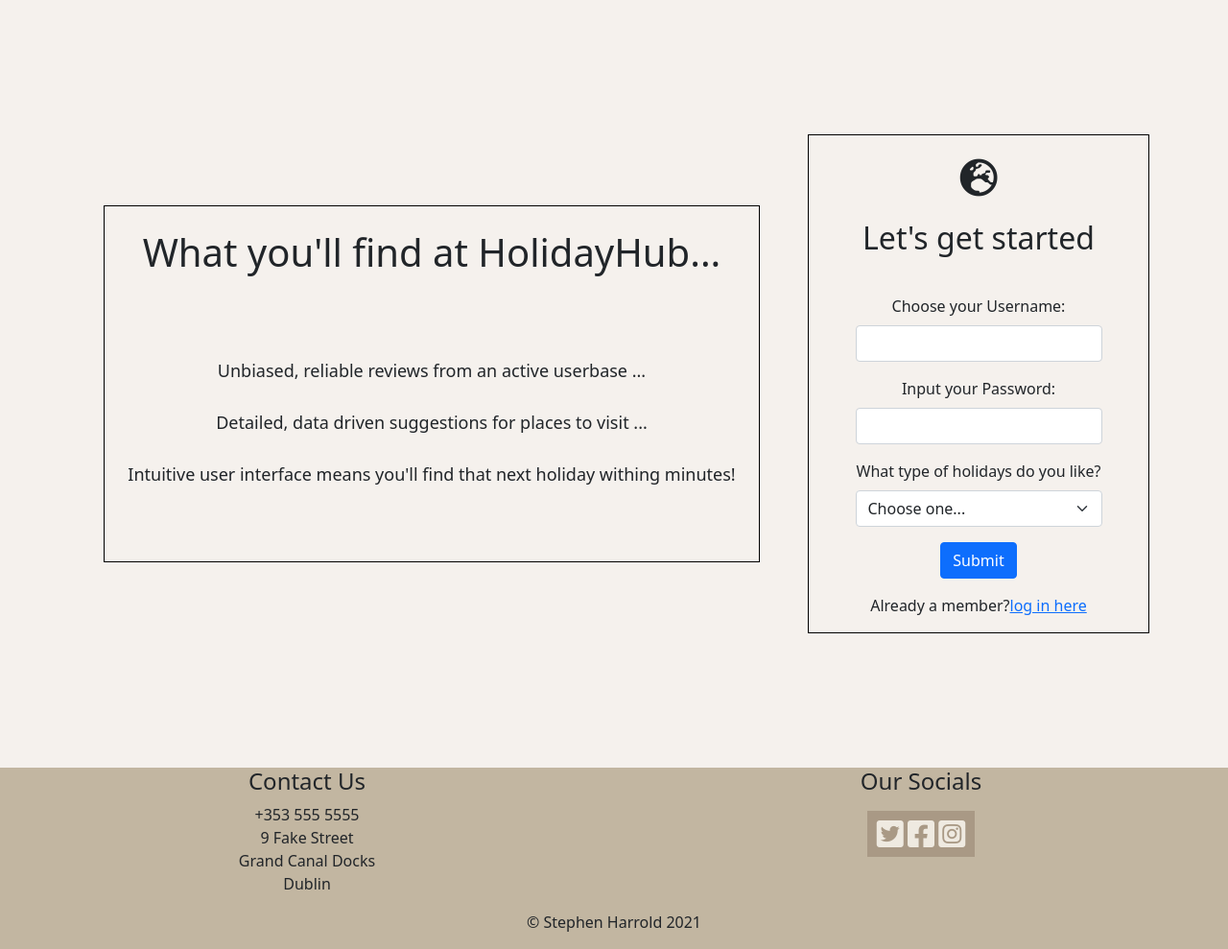
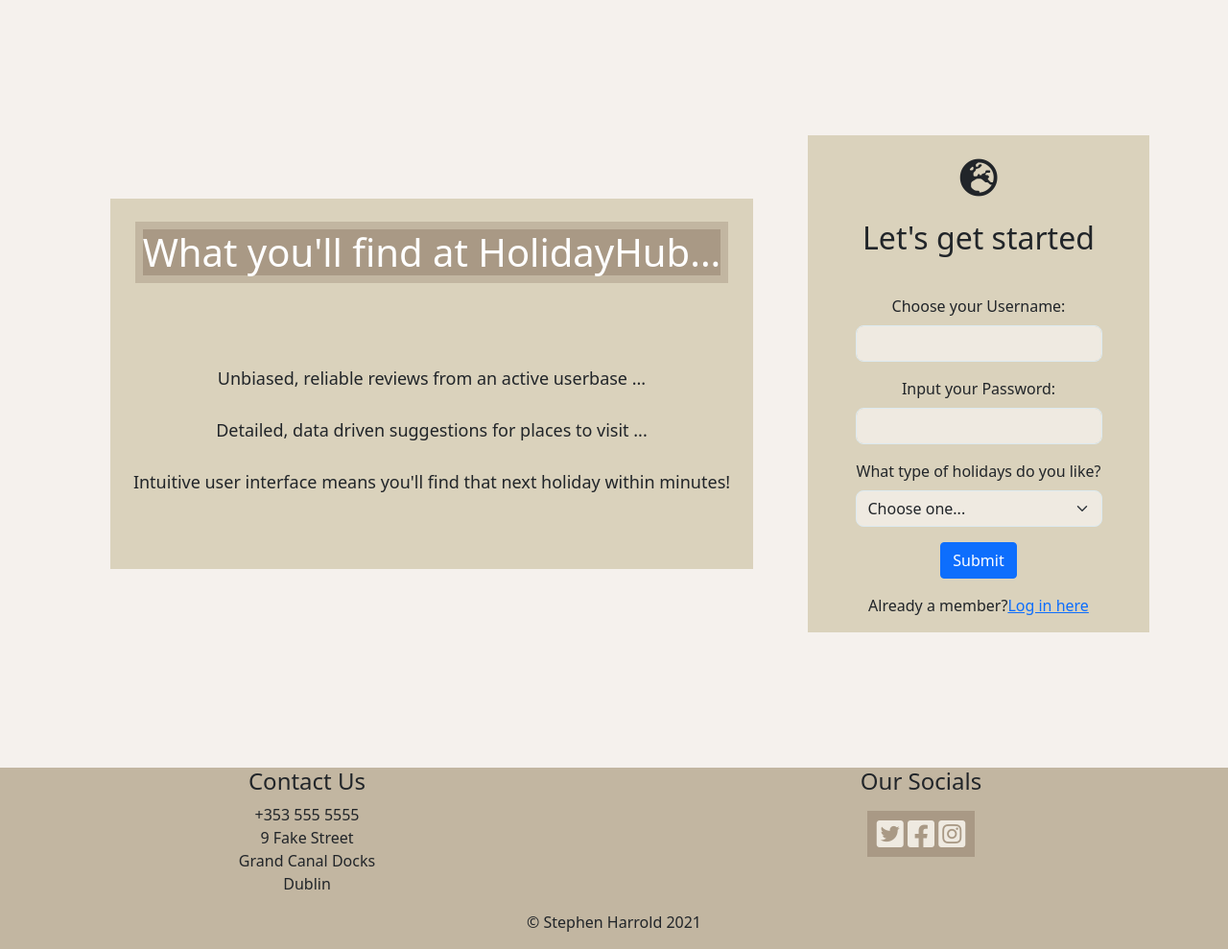
Before and after one commit to steharr/ms3-holiday-review, a Flask app: page /register in a window 1280 px wide. Shown: the part 62-1051 px from the top of the page at 96% size. Run offline with Flask 2, Linux system fonts and the light colour scheme; data that the repository does not hold is empty; some libraries are stand-ins or nearby versions.

Commit message:
clean up style to match rest of site

```diff
--- a/templates/register.html
+++ b/templates/register.html
@@ -5,22 +5,21 @@
 
     <div class="d-none d-lg-flex col-lg-8">
         <div
-            class="d-flex flex-column justify-content-around align-items-center px-4 call-to-action black-outline mx-auto">
-            <h1 class="my-4">What you'll find at HolidayHub...</h1>
+            class="d-flex flex-column justify-content-around align-items-center px-4 call-to-action panel-site mx-auto">
+            <h1 class="my-4 panel-inner">What you'll find at HolidayHub...</h1>
             <div class="my-5">
                 <p class="reasons-to-register">
                     Unbiased, reliable reviews from an active userbase ...
                     <br>
                     Detailed, data driven suggestions for places to visit ...
                     <br>
-                    Intuitive user interface means you'll find that next holiday withing minutes!
+                    Intuitive user interface means you'll find that next holiday within minutes!
                 </p>
             </div>
         </div>
     </div>
     <div class="col-lg-4">
-        <div
-            class="d-flex flex-column justify-content-around align-items-center px-4 text-center black-outline mx-auto">
+        <div class="d-flex flex-column justify-content-around align-items-center px-4 text-center panel-site mx-auto">
             <i class="my-4 fas fa-globe-europe fs-1"></i>
             <h2>Let's get started</h2>
             <!-- flash messages -->
@@ -40,9 +39,9 @@
                 <!-- username -->
                 <div class="mb-3">
                     <label id="usernameHelp" for="username" class="form-label">Choose your Username:</label>
-                    <input type="text" name="username" class="form-control" id="username"
-                        aria-describedby="usernameHelp" minlength="5" maxlength="15" pattern="^[a-zA-Z0-9]{5,15}$"
-                        required>
+                    <input type="text" name="username" class="form-control panel-review-info grey-outline rounded-edges"
+                        id="username" aria-describedby="usernameHelp" minlength="5" maxlength="15"
+                        pattern="^[a-zA-Z0-9]{5,15}$" required>
                     <div class="invalid-feedback">
                         Please choose a valid username!
                     </div>
@@ -50,7 +49,8 @@
                 <!-- password -->
                 <div class="mb-3">
                     <label for="password" class="form-label">Input your Password:</label>
-                    <input type="password" name="password" class="form-control" id="password" minlength="5"
+                    <input type="password" name="password"
+                        class="form-control panel-review-info grey-outline rounded-edges" id="password" minlength="5"
                         maxlength="15" pattern="^[a-zA-Z0-9]{5,15}$" required>
                     <div class="invalid-feedback">
                         Please choose a valid password!
@@ -59,8 +59,8 @@
                 <!-- holiday type selection -->
                 <div class="mb-3">
                     <label for="holiday" class="form-label">What type of holidays do you like?</label>
-                    <select class="form-select" name="holiday" id="holiday" aria-label="Default select example"
-                        required>
+                    <select class="form-select panel-review-info grey-outline rounded-edges" name="holiday" id="holiday"
+                        aria-label="Default select example" required>
                         <option selected value="" disabled="disabled">Choose one...</option>
                         {% for type in holiday_type %}
                         <option value="{{ type.holiday_type }}">{{ type.holiday_type.capitalize() }}</option>
@@ -73,7 +73,7 @@
                 <!-- submit button -->
                 <button type="submit" class="btn btn-primary mb-3">Submit</button>
             </form>
-            <p>Already a member?<a href="{{ url_for('login') }}">log in here</a></p>
+            <p>Already a member?<a href="{{ url_for('login') }}">Log in here</a></p>
         </div>
     </div>
 
```
Also changed, not shown: templates/login.html (+5 -5 lines).
